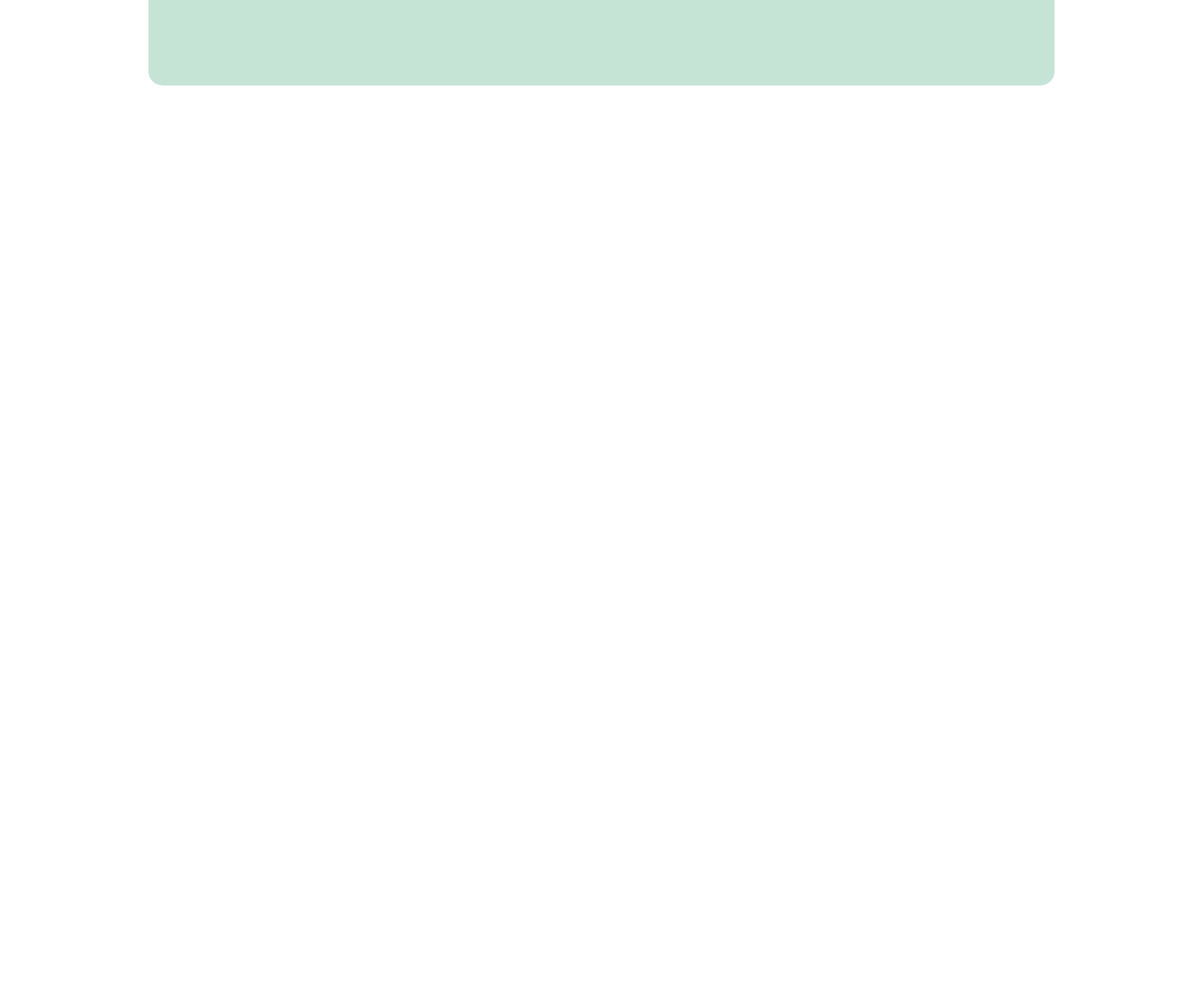
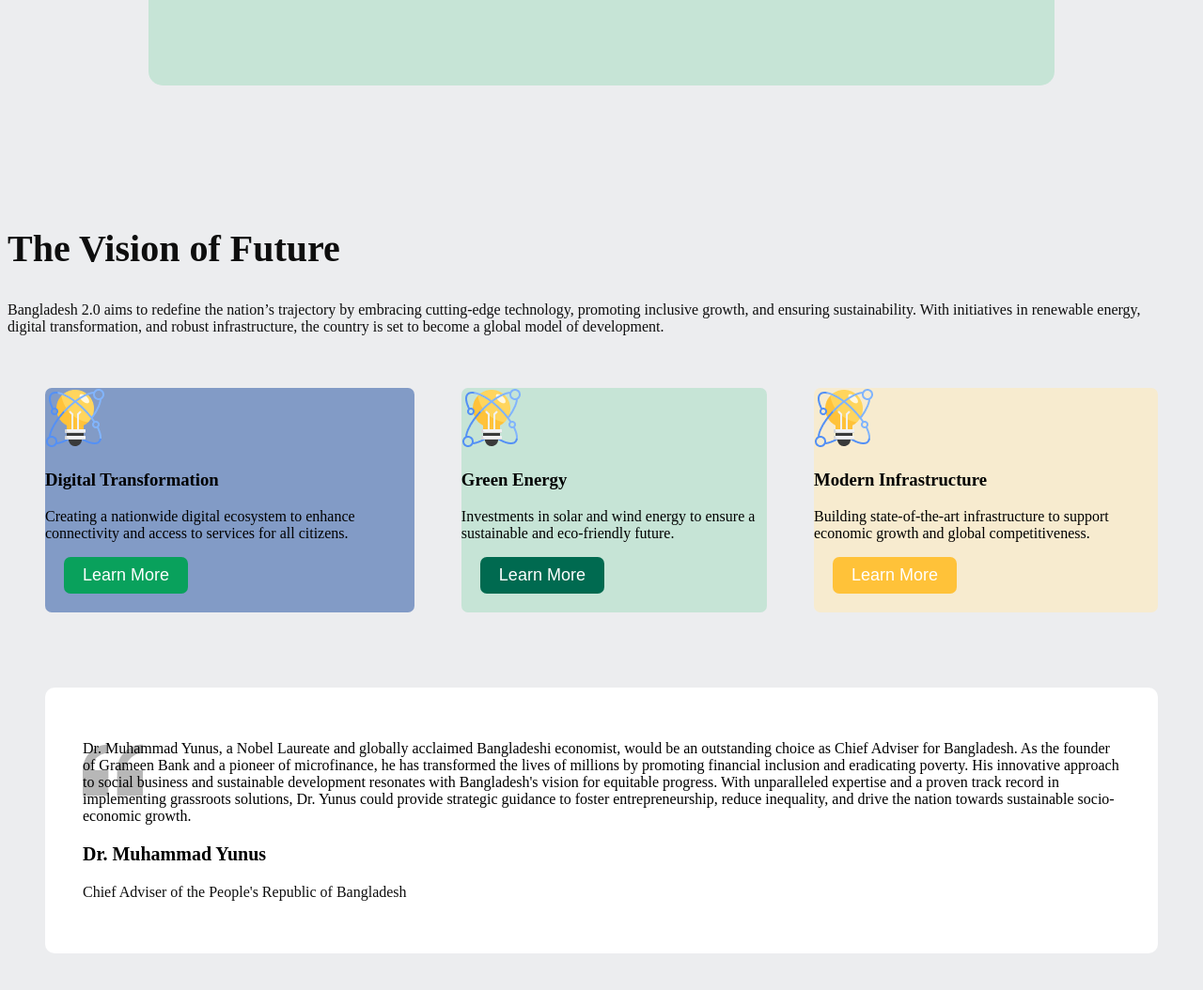
Before and after one commit to kamalacc9/amar-assainment, a plain HTML site: page index.html in a window 1280 px wide. Shown: the part 648-1702 px from the top of the page at 94% size. Before the commit the page ends 889 px from the top, so only its background shows below. Drawn offline with Linux system fonts and the light colour scheme.

Commit message:
added new changes

```diff
--- a/index.html
+++ b/index.html
@@ -8,19 +8,75 @@
     <link rel="preconnect" href="https://fonts.gstatic.com" crossorigin>
     <link href="https://fonts.googleapis.com/css2?family=Fira+Sans:ital,wght@0,100;0,200;0,300;0,400;0,500;0,600;0,700;0,800;0,900;1,100;1,200;1,300;1,400;1,500;1,600;1,700;1,800;1,900&family=Open+Sans:ital,wght@0,300..800;1,300..800&family=Work+Sans:ital,wght@0,100..900;1,100..900&display=swap" rel="stylesheet">
     <link rel="stylesheet" href="style.css">
+    <style>
+        button:hover{
+            background-color: chartreuse;
+        }
+
+
+    </style>
 </head>
-<body>
+<body style="background-color: #ecedef;">
     <header class="banner">
     <div class="banner-content">
         <h5 class="banner-title">Bangladesh 2.0</h5>
         <h1 class="banner-heading">Idea , innovation ,
             vision and challenges in New Bangladesh.</h1>
-            <button class="btn-primary">Explore New Bangladesh</button>
+            <button class="btn-primary" >Explore New Bangladesh</button>
     </div>
 <img class="img" src="./assets/hero.png" alt="">
   </header>
     <main>
+<section class="sec">
+<h1 class="Vision-title">The Vision of Future</h1>
+<p class="vision-description">
+    Bangladesh 2.0 aims to redefine the nation’s trajectory by embracing cutting-edge technology, promoting inclusive growth, and ensuring sustainability. With initiatives in renewable energy, digital transformation, and robust infrastructure, the country is set to become a global model of development.
+</p>
+<div class="box-father">
+    <div class="box1">
+    <img src="./assets/card-icon.png" alt="">
+    <h3 class="box-title">
+        Digital Transformation
+    </h3>
+    <p class="box-description">
+        Creating a nationwide digital ecosystem to enhance connectivity and access to services for all citizens.
+    </p>
+    <button class="btn-primary-1" type="button">Learn More</button>
 
+</div>
+<div class="box2">
+    <img src="./assets/card-icon.png" alt="">
+    <h3 class="box-title">
+        Green Energy
+    </h3>
+    <p class="box-description">
+        Investments in solar and wind energy to ensure a sustainable and eco-friendly future.
+    </p>
+    <button class="btn-primary-2" type="button">Learn More</button>
+</div>
+<div class="box3">
+    <img src="./assets/card-icon.png" alt="">
+    <h3 class="box-title">
+        Modern Infrastructure
+    </h3>
+    <p class="box-description">
+        Building state-of-the-art infrastructure to support economic growth and global competitiveness.
+    </p>
+    <button class="btn-primary-3" type="button">Learn More</button>
+</div>
+</div>
+<div class="yunus">
+<p class="section-description">
+    Dr. Muhammad Yunus, a Nobel Laureate and globally acclaimed Bangladeshi economist, would be an outstanding choice as Chief Adviser for Bangladesh. As the founder of Grameen Bank and a pioneer of microfinance, he has transformed the lives of millions by promoting financial inclusion and eradicating poverty. His innovative approach to social business and sustainable development resonates with Bangladesh's vision for equitable progress. With unparalleled expertise and a proven track record in implementing grassroots solutions, Dr. Yunus could provide strategic guidance to foster entrepreneurship, reduce inequality, and drive the nation towards sustainable socio-economic growth.
+</p>
+<h3 class="dr">
+    Dr. Muhammad Yunus
+</h3>
+<p class="dr-title">
+    Chief Adviser of the People's Republic of Bangladesh
+</p>
+</div>
+</section>
     </main>
     <footer>
 
--- a/style.css
+++ b/style.css
@@ -37,3 +37,93 @@
     padding: 17px 34px;
     border: none;
 }
+/* vision style */
+.Vision-title{
+    font-size: 40px;
+    font-weight: bold;
+    color: #0E0E0E;
+    text-align: left;
+}
+.vision-description{
+    font-size: 16px;
+    color: #0E0E0E;
+      padding-right: 50px;
+      text-align: left;
+}
+.box-father{
+    display: flex;
+    justify-content: center;
+    gap: 50px;
+     padding: 40px;
+
+}
+.box1{
+     background-color: #829bc6;
+     border-radius: 7px;
+     border: none;
+}
+.box2{
+    background-color: #C6E4D6;
+    border-radius: 7px;
+     border: none;
+}
+.box3{
+    background-color: #F7EBCF;
+    border-radius: 7px;
+     border: none;
+}
+.btn-primary-1{
+    color: #FFFFFF;
+    font-weight: 500;
+    font-size: 18px;
+    background-color: #09A15C;
+    border-radius: 7px;
+    padding: 9px 20px;
+    border: none;
+    margin-left: 20px;
+    margin-bottom: 20px;
+}
+.btn-primary-2{
+    color: #FFFFFF;
+    font-weight: 500;
+    font-size: 18px;
+    background-color: #006A50;
+    border-radius: 7px;
+    padding: 9px 20px;
+    border: none;
+    margin-left: 20px;
+    margin-bottom: 20px;
+}
+.btn-primary-3{
+    color: #FFFFFF;
+    font-weight: 500;
+    font-size: 18px;
+    background-color: #FFC239;
+    border-radius: 7px;
+    padding: 9px 20px;
+    border: none;
+    margin-left: 20px;
+    margin-bottom: 20px;
+    hover
+}
+.section-description{
+    font-size: 16px;
+    background-image: url(./assets/quote-bg.png);
+    background-repeat: no-repeat;
+
+
+}
+.dr{
+    font-size: 20px;
+    font-weight: 700;
+}
+.dr-title{
+    color: #0E0E0E;
+}
+.yunus{
+    background-color: #FFFFFF;
+    text-align: left;
+    border-radius: 10px;
+    margin: 40px;
+    padding: 40px;
+}
```
